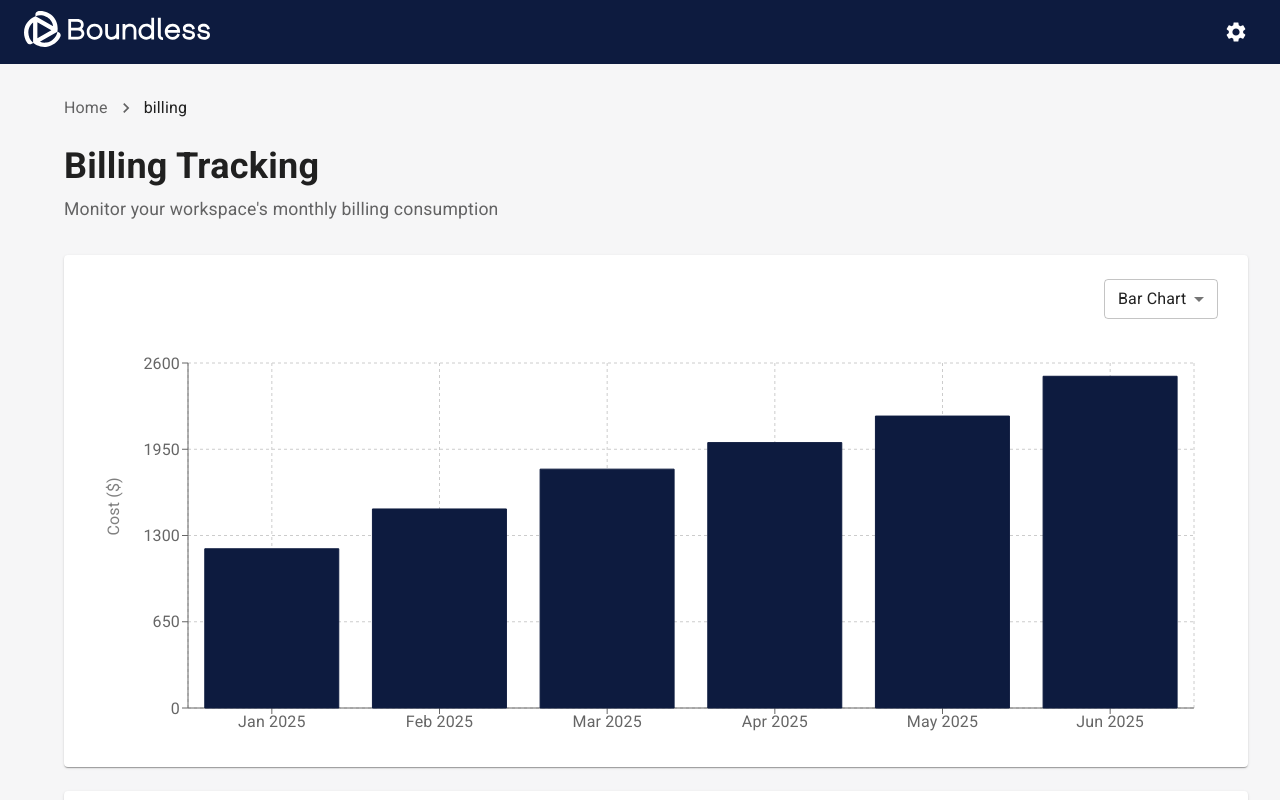
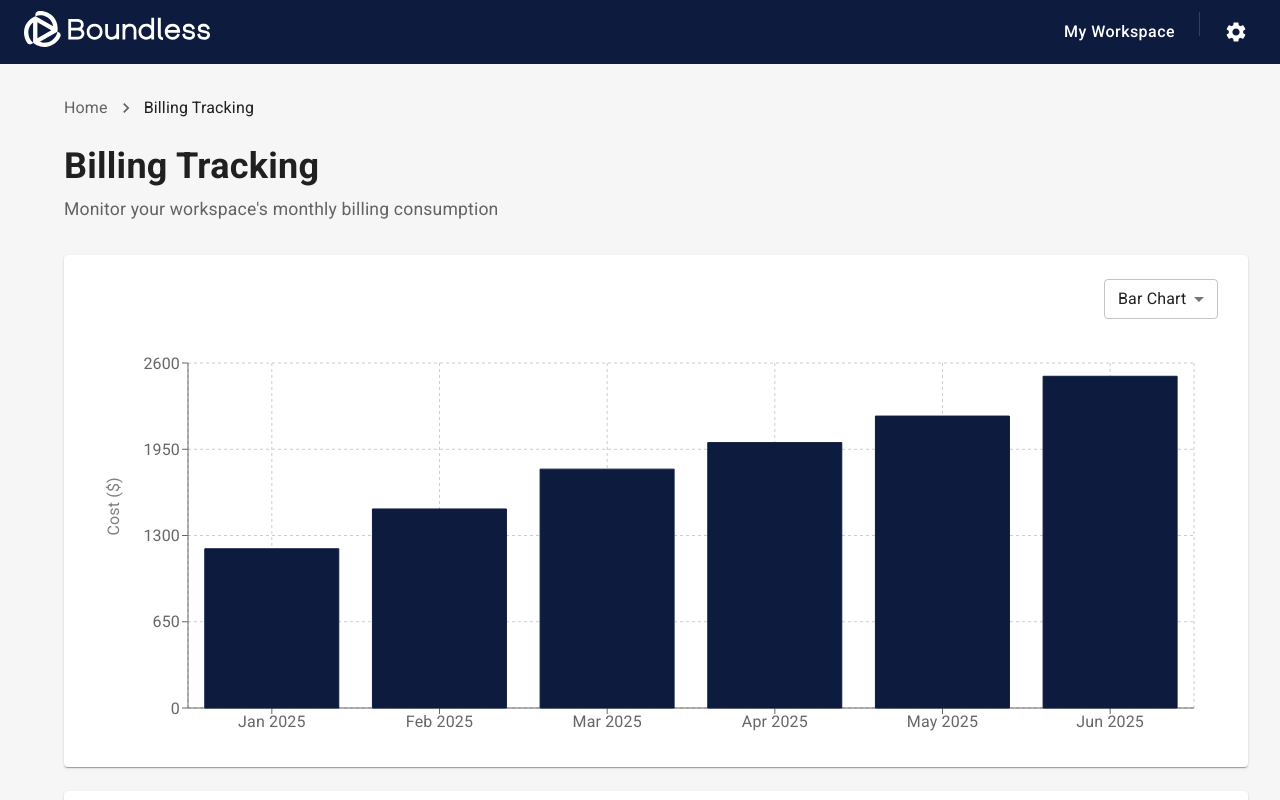
Before and after one commit to boundlessdigital/carlota-project, a React (Vite) app: page /billing in a window 1280 px wide. Shown: the top 800 px of the page. Built offline with nearby package versions, Linux system fonts and the light colour scheme.

Commit message:
feat: add workspace selector to navbar and fix routes
- Added workspace selector button with hover effect
- Added vertical divider between workspace selector and settings
- Fixed billing route consistency across components
- Updated breadcrumb paths to match routes

```diff
--- a/src/components/Breadcrumb.tsx
+++ b/src/components/Breadcrumb.tsx
@@ -4,7 +4,7 @@ import { NavigateNext as NavigateNextIcon } from '@mui/icons-material';
 
 const pathToTitle: Record<string, string> = {
   'workspace-settings': 'Workspace Settings',
-  'billing-tracking': 'Billing Tracking',
+  'billing': 'Billing Tracking',
   'subscription': 'Subscription',
 };
 
--- a/src/layouts/Navbar.tsx
+++ b/src/layouts/Navbar.tsx
@@ -1,4 +1,4 @@
-import { AppBar, Toolbar, IconButton, Menu, MenuItem, Box } from '@mui/material'
+import { AppBar, Toolbar, IconButton, Menu, MenuItem, Box, Button, Divider } from '@mui/material'
 import { Settings as SettingsIcon } from '@mui/icons-material'
 import { Link } from 'react-router-dom'
 import { useState } from 'react'
@@ -12,6 +12,11 @@ export const Navbar = () => {
 
   const handleClose = () => {
     setAnchorEl(null)
+  }
+
+  const handleWorkspaceClick = () => {
+    // TODO: Implement workspace selection functionality
+    console.log('Workspace clicked')
   }
 
   return (
@@ -38,6 +43,33 @@ export const Navbar = () => {
             }}
           />
         </Link>
+
+        <Box sx={{ display: 'flex', alignItems: 'center' }}>
+          <Button
+            onClick={handleWorkspaceClick}
+            sx={{
+              color: 'white',
+              textTransform: 'none',
+              fontSize: '1rem',
+              fontWeight: 500,
+              mr: 2,
+              '&:hover': {
+                bgcolor: 'rgba(255, 255, 255, 0.1)'
+              }
+            }}
+          >
+            My Workspace
+          </Button>
+
+          <Divider
+            orientation="vertical"
+            flexItem
+            sx={{
+              bgcolor: 'rgba(255, 255, 255, 0.2)',
+              height: 24,
+              mr: 2
+            }}
+          />
 
           <IconButton
             size="large"
@@ -91,6 +123,7 @@ export const Navbar = () => {
               Subscription
             </MenuItem>
           </Menu>
+        </Box>
       </Toolbar>
     </AppBar>
   )
```
Lines whose indentation alone changed are shown as unchanged.
